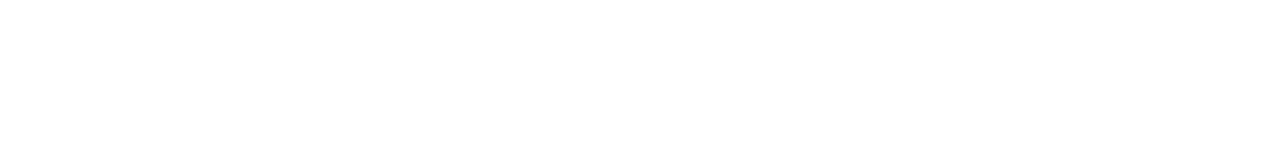
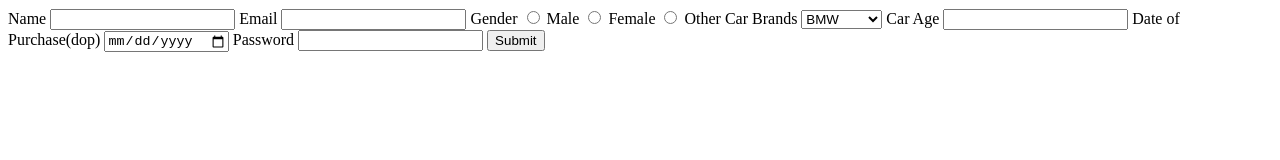
Before and after one commit to acciojob/car-insurance-form-abhinav0700, a website: page main.html in a window 1280 px wide. Drawn offline with Linux system fonts and the light colour scheme.

Commit message:
created a submission

```diff
--- a/main.html
+++ b/main.html
@@ -1,5 +1,4 @@
 <!DOCTYPE html>
-
 <html>
 
 <head>
@@ -7,10 +6,42 @@
 </head>
 
 <body>
-	<!-- the entire body must be written by student -->
-    <script type="text/javascript" src="./script.js">
-</script>
+	<!-- Job Application Form -->
+	<form method="post">
+		<label for="name">Name</label>
+		<input type="text" id="name" required>
 
+		<label for="email">Email</label>
+		<input type="email" id="email" required>
+
+		<label>Gender</label>
+		<input type="radio" name="gender" value="male" required>
+		<label for="male">Male</label>
+		<input type="radio" name="gender" value="female" required>
+		<label for="female">Female</label>
+		<input type="radio" name="gender" value="other" required>
+		<label for="other">Other</label>
+
+		<label for="cars">Car Brands</label>
+		<select id="cars">
+			<option value="bmw">BMW</option>
+			<option value="audi">Audi</option>
+			<option value="mercedez">Mercedez</option>
+		</select>
+
+		<label for="carage">Car Age</label>
+		<input type="number" id="carage" required>
+
+		<label for="dop">Date of Purchase(dop)</label>
+		<input type="date" id="dop" required>
+
+		<label for="password">Password</label>
+		<input type="password" id="password" required>
+
+		<button type="submit">Submit</button>
+	</form>
+
+	<script type="text/javascript" src="./script.js"></script>
 </body>
 
 </html>
```
